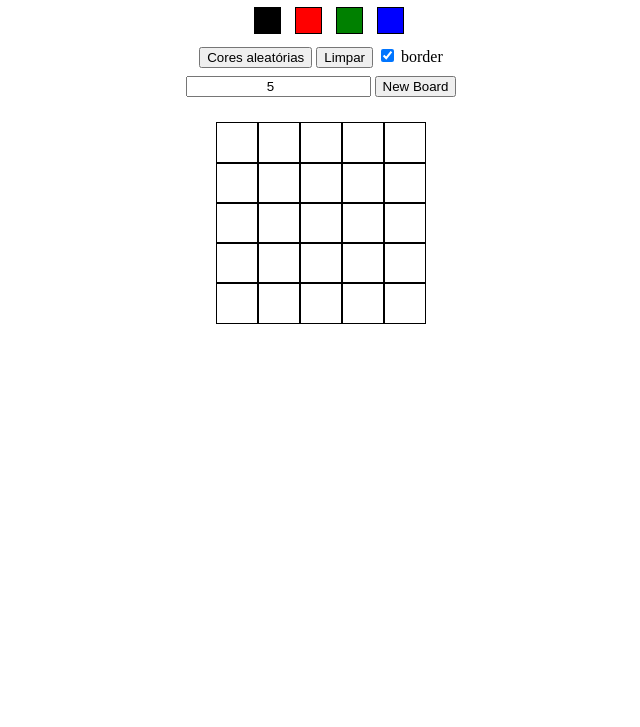
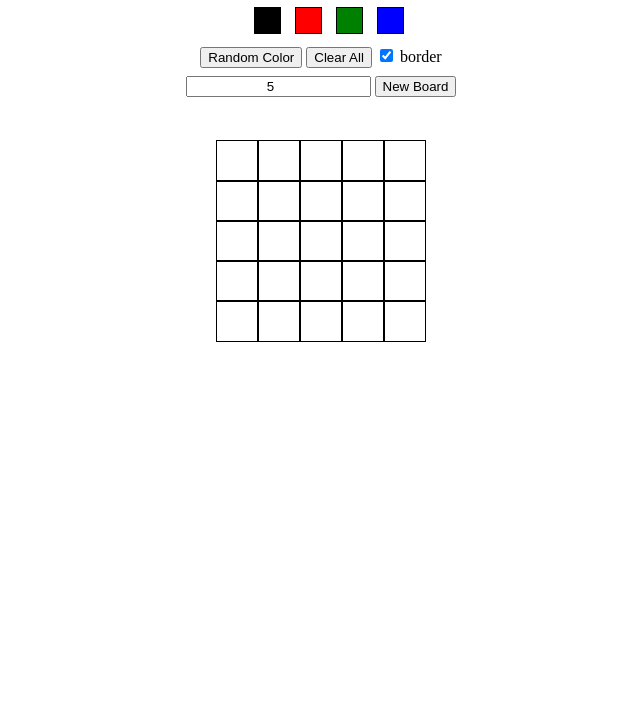
Before and after one commit to WillMV/Pixel-Art, a plain HTML site: page index.html in a window 1280 px wide. Shown: the part 73-800 px from the top of the page, without its empty margins (319-959 px from the left). Drawn offline with Linux system fonts and the light colour scheme.

Commit message:
buttons to english

```diff
--- a/index.html
+++ b/index.html
@@ -19,17 +19,19 @@
       <div class="color"></div>
       <div class="color"></div>
     </div>
+
     <div id="button-container">
-      <button id="button-random-color">Cores aleatórias</button>
-      <button id="clear-board">Limpar</button>
+      <button id="button-random-color">Random Color</button>
+      <button id="clear-board">Clear All</button>
       <label for="has-border" />
       <input type="checkbox" id="has-border" checked="true"> border
       <br>
     </div>
+
     <input id="board-size" type="number" min="1">
     <button id="generate-board">New Board</button>
-    <br>
   </div>
+  <br>
   <div id="pixel-board"></div>
   <script src="script.js"></script>
 </body>
--- a/style.css
+++ b/style.css
@@ -48,10 +48,6 @@
 
 }
 
-/* #has-border {
-  text-decoration: none;
-} */
-
 #button-container {
   margin: 8px;
 }
```
